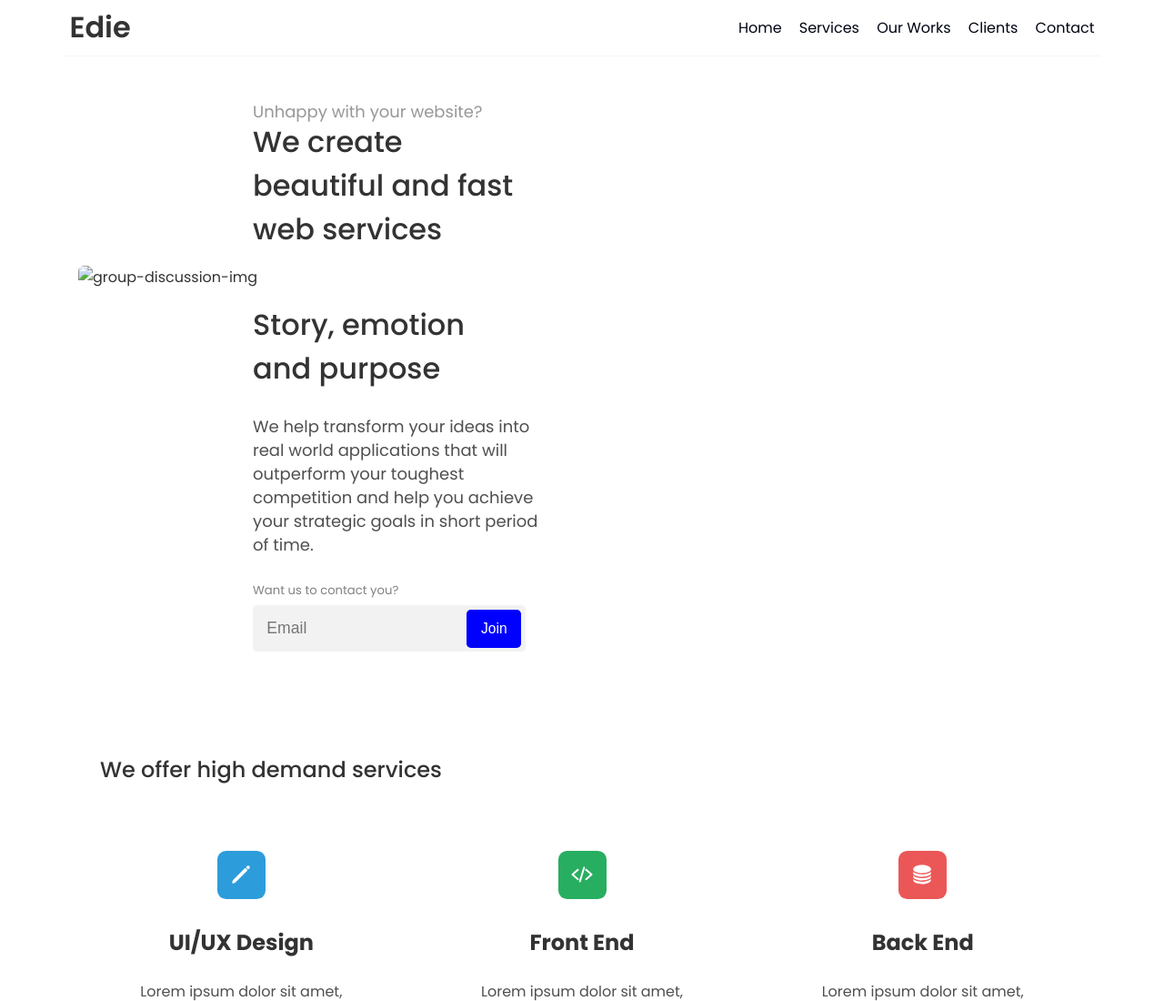
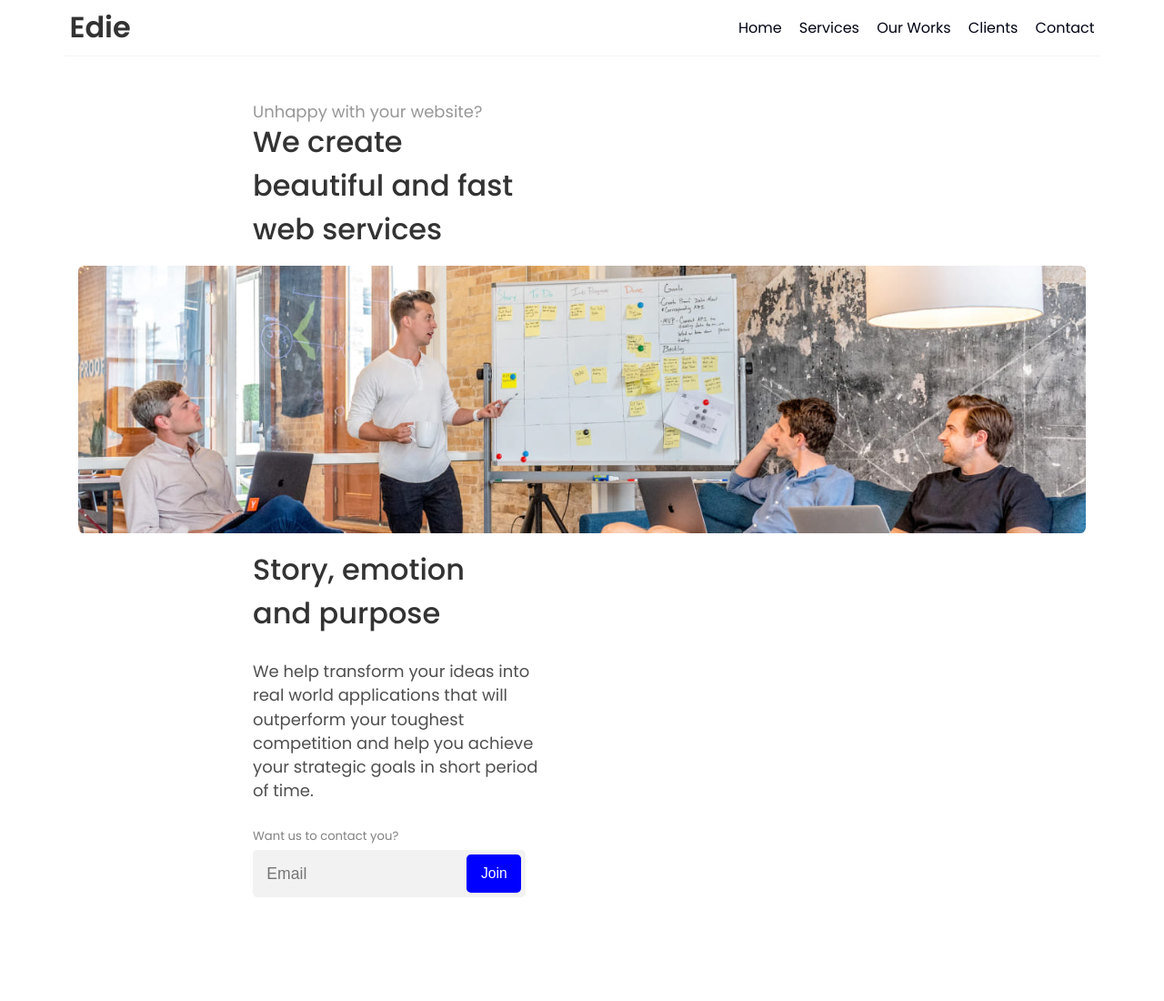
Before and after one commit to anwar8105/edie-homepage, a plain HTML site: page index.html in a window 1280 px wide. Shown: the top 1100 px of the page at 91% size. Drawn offline with nearby package versions, Linux system fonts and the light colour scheme; the site is published under a folder, as on GitHub Pages, so addresses that start at the root find nothing.

Commit message:
images fixed

```diff
--- a/index.html
+++ b/index.html
@@ -50,7 +50,7 @@
 
         <figure>
           <img
-            src="/images/heroImage.jpg"
+            src="images/heroImage.jpg"
             alt="group-discussion-img"
             class="banner-img"
           />
```
